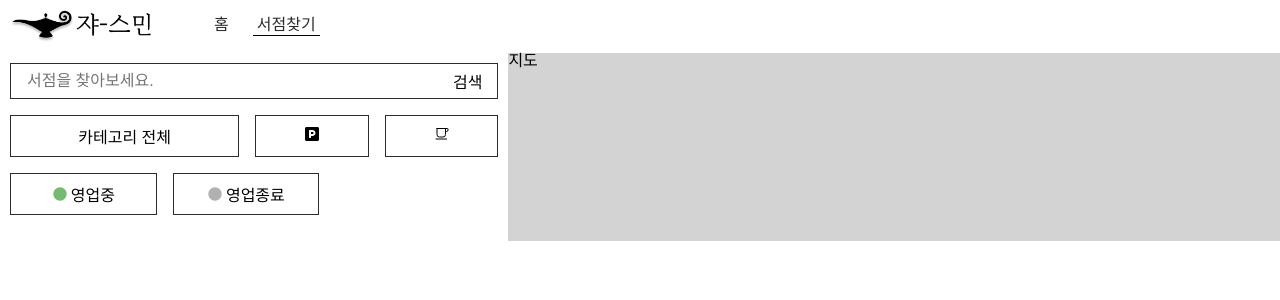
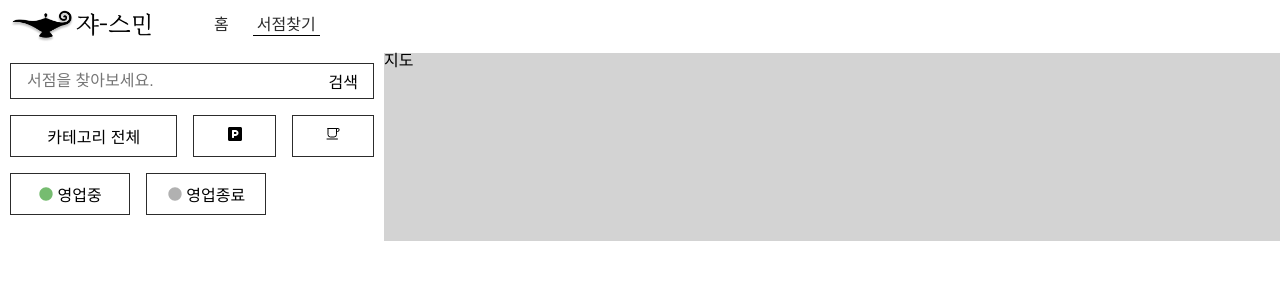
Before and after one commit to heereal/Jasmine, a React (Create React App) app: page /map in a window 1280 px wide. Shown: the top 300 px of the page. Built offline with nearby package versions, Linux system fonts and the light colour scheme.

Commit message:
design: 검색, 필터 UI 구현

```diff
--- a/src/pages/Map/InfoWrapper/InfoWrapper.tsx
+++ b/src/pages/Map/InfoWrapper/InfoWrapper.tsx
@@ -52,7 +52,7 @@ export default function InfoWrapper() {
               <span>영업중</span>
             </IconContainer>
           }
-          width="30%"
+          width="33%"
           margin="right"
         />
         <Filter
@@ -67,7 +67,7 @@ export default function InfoWrapper() {
               <span>영업종료</span>
             </IconContainer>
           }
-          width="30%"
+          width="33%"
         />
       </Filters>
     </Container>
@@ -75,7 +75,8 @@ export default function InfoWrapper() {
 }
 
 const Container = styled.div`
-  flex: 1 1 auto;
+  width: 30%;
+  min-width: 300px;
   padding: 10px;
 `;
 
--- a/src/pages/Map/MapWrapper/MapWrapper.tsx
+++ b/src/pages/Map/MapWrapper/MapWrapper.tsx
@@ -1,5 +1,5 @@
 export default function MapWrapper() {
   return (
-    <div style={{ flex: '3 1 auto', backgroundColor: 'lightgrey' }}>지도</div>
+    <div style={{ flex: '1 1 auto', backgroundColor: 'lightgrey' }}>지도</div>
   );
 }
```
